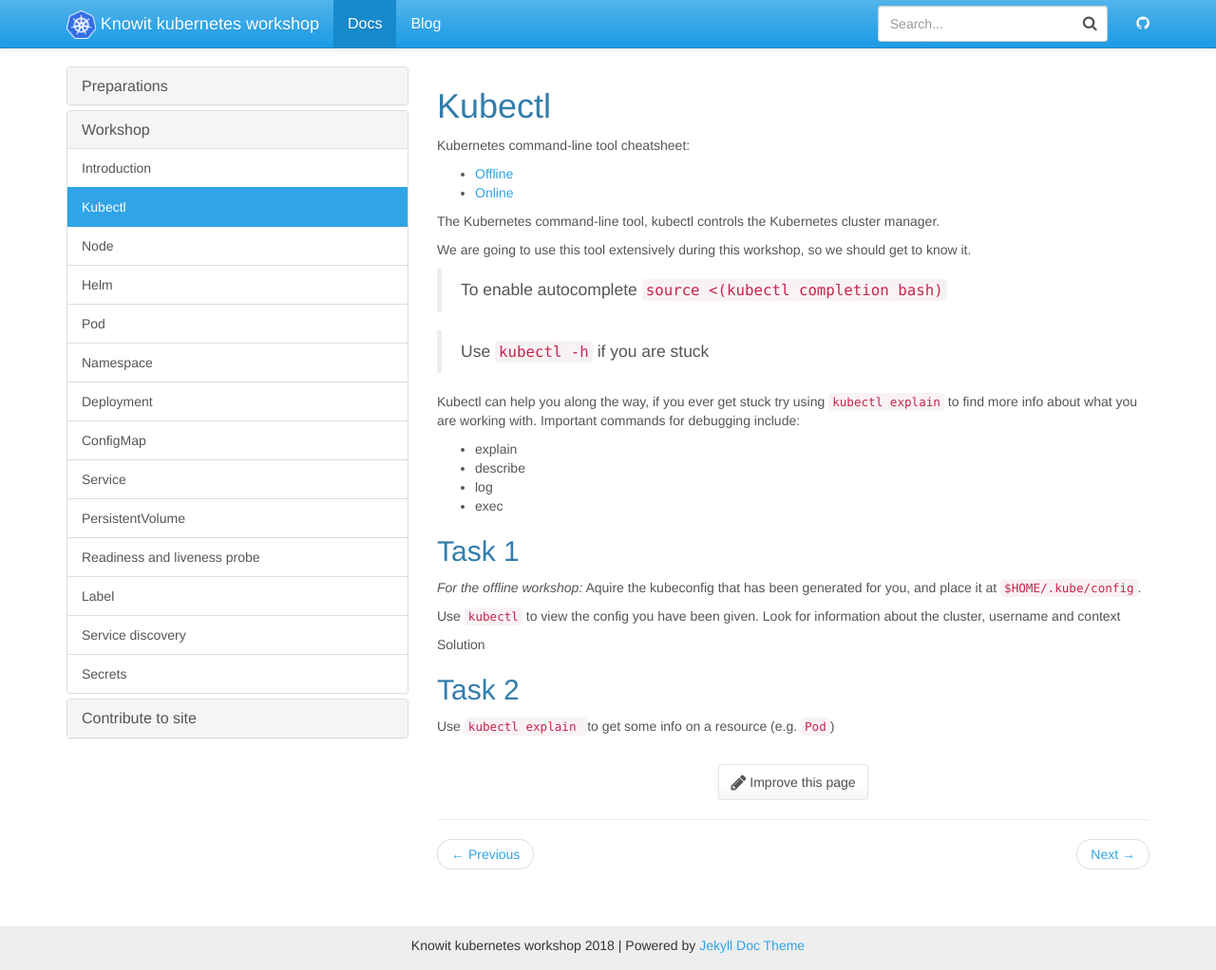
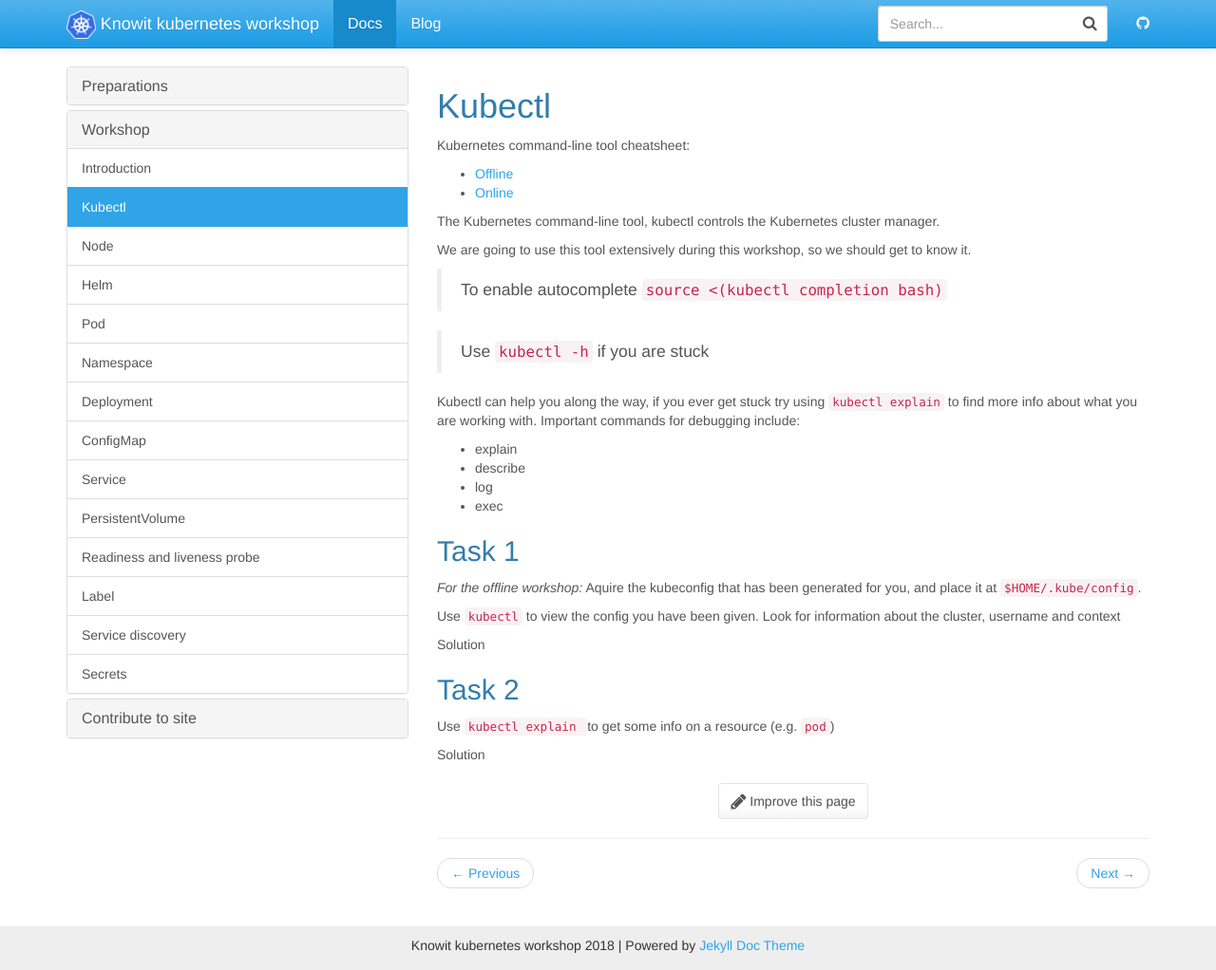
Before and after one commit to knowit/kubernetes-workshop, a Jekyll site: the page built from docs/_docs/workshop/kubectl.md, in a window 1280 px wide and 1022 px high. Shown: the whole window at 95% size. Built offline with Jekyll 4.4.1, drawn with Linux system fonts in a browser that asks for light colours.

Commit message:
Add solution to kubectl page

```diff
--- a/docs/_docs/workshop/kubectl.md
+++ b/docs/_docs/workshop/kubectl.md
@@ -48,4 +48,15 @@
 
 ## Task 2
 
-Use `kubectl explain ` to get some info on a resource (e.g. `Pod`)
+Use `kubectl explain ` to get some info on a resource (e.g. `pod`)
+
+<details>
+ <summary>Solution</summary>
+ <div markdown="2">
+
+### Solution: View Config
+
+- `kubectl explain service`
+
+ </div>
+</details>
```
Also changed, not shown: other parts of docs/_docs/workshop/kubectl.md (+1 -1 lines).
